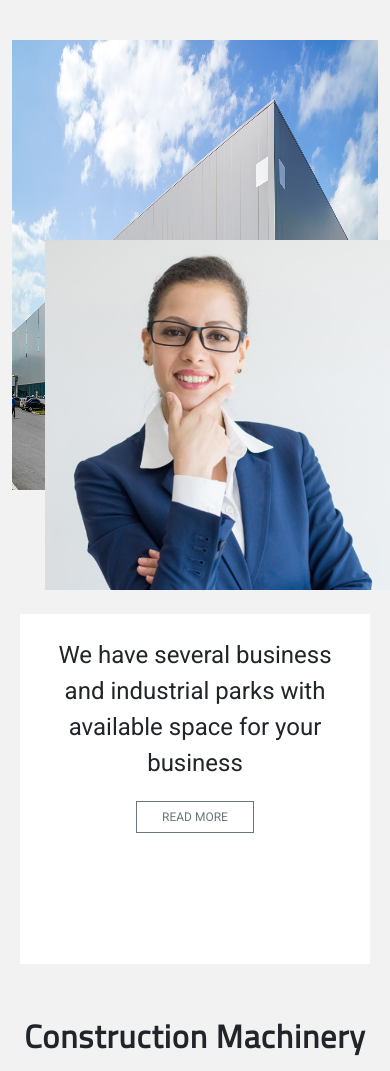
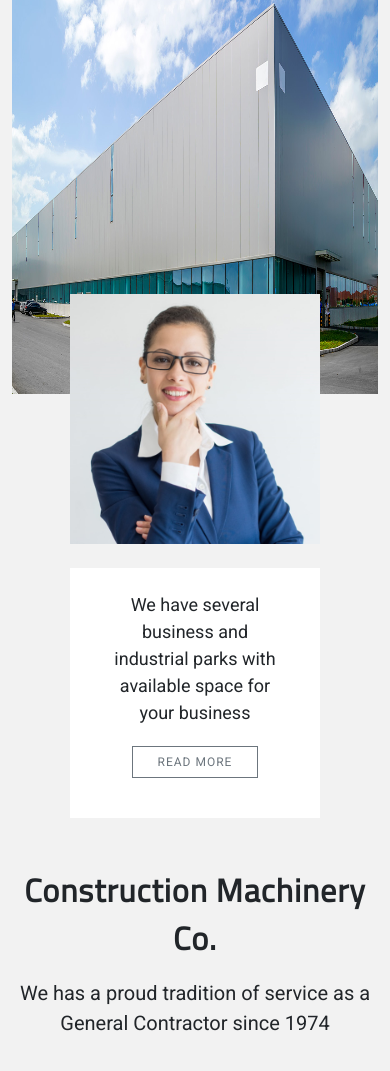
Before and after one commit to JChristian5/Website-Clone, a plain HTML site: page index.html in a window 390 px wide. Shown: the part 272-1343 px from the top of the page. Drawn offline with nearby package versions, Linux system fonts and the light colour scheme.

Commit message:
Add more media queries for certain breakpoints.

```diff
--- a/style.css
+++ b/style.css
@@ -39,6 +39,7 @@ body {
     margin-top: 20px;
     padding-left: 25px;
     padding-right: 25px;
+    letter-spacing: 1px;
 }
 
 .companyname {
@@ -121,6 +122,34 @@ body {
     }
 }
 
+@media screen and (max-width: 1200px) {
+    .boximg {
+        margin-right: 75px;
+    }
+
+    .textbox {
+        margin-left: 75px;
+    }
+}
+
+@media screen and (max-width: 992px) {
+    .boximg {
+        margin-right: 0px;
+    }
+
+    .textbox {
+        margin-left: 0px;
+    }
+
+    .overlay {
+        margin-top: -100px;
+    }
+
+    .header {
+        font-size: 40px;
+    }
+}
+
 @media screen and (max-width: 768px) {
     .companyname {
         padding-left: 0%;
@@ -129,7 +158,18 @@ body {
     }
 
     .companysubheading {
-        padding-left: 18%;
-        padding-right: 18%;
+        padding-left: 0%;
+        padding-right: 0%;
+    }
+
+    .boximg {
+        height: 250px;
+        width: 250px;
+    }
+
+    .textbox {
+        height: 250px;
+        width: 250px;
+        font-size: 18px;
     }
 }
```
